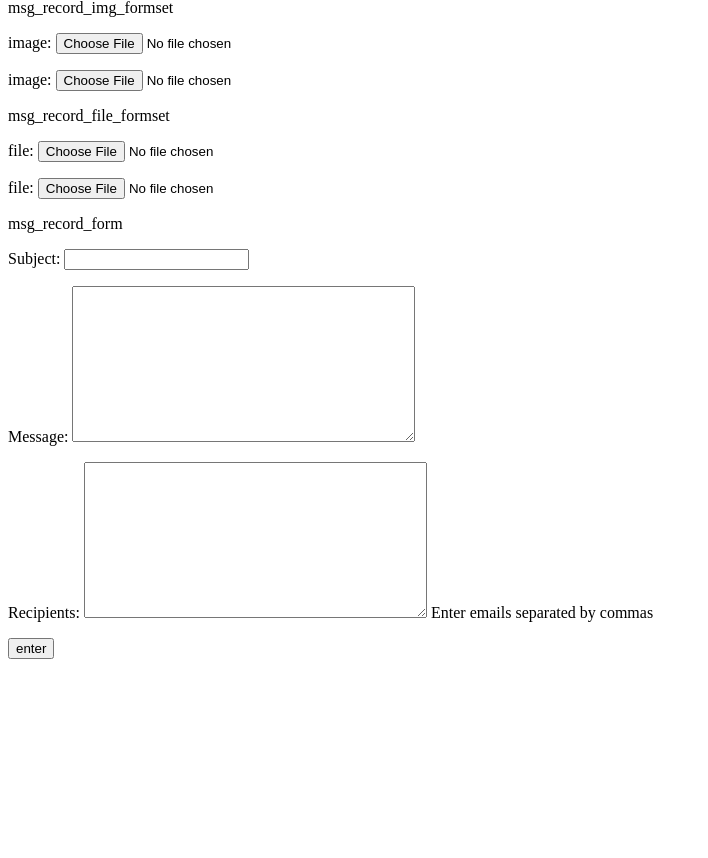
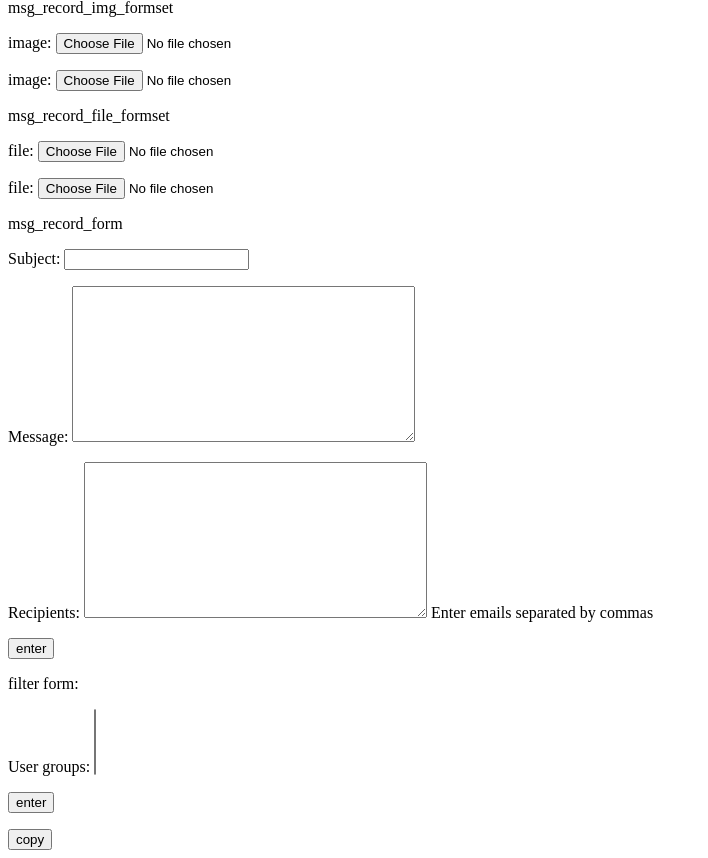
Before and after one commit to Ali-Sirjani/django-email-sender, a Django app: page /message-panel/ in a window 1280 px wide. Shown: the part 201-1059 px from the top of the page, without its empty margins (0-708 px from the left). Before the commit the page ends 860 px from the top, so only its background shows below. Run offline with Django 5.2, Linux system fonts and the light colour scheme; a user stored in the database is signed in; tables that the repository leaves empty hold one stand-in row (values such as "Sample post").

Commit message:
feat: add recipient filtering form and message detail link integration
- Updated `_msg_sent_list.html` to link each message to its detail view using `get_absolute_url`.
- Modified `renderMessages` JavaScript function to include message detail links dynamically.
- Added recipient filtering form in `msg_panel_template.html` with filter submission handled by JavaScript.
- Implemented JavaScript functionality to fetch and display filtered recipients, and added a copy-to-clipboard feature for filtered recipient results.

```diff
--- a/email_sender/templates/email_sender/_msg_sent_list.html
+++ b/email_sender/templates/email_sender/_msg_sent_list.html
@@ -1,3 +1,5 @@
 {% for message in messages %}
-    <p><a href="#">{{ message.pk }}: {{ message.subject }} {{ message.datetime_created|date:"Y/m/d \a\t H:i" }}</a></p>
+    <p>
+        <a href="{{ message.get_absolute_url }}">{{ message.pk }}: {{ message.subject }} {{ message.datetime_created|date:"Y/m/d \a\t H:i" }}</a>
+    </p>
 {% endfor %}
--- a/email_sender/templates/email_sender/msg_panel_template.html
+++ b/email_sender/templates/email_sender/msg_panel_template.html
@@ -38,6 +38,16 @@
         <input type="submit" value="enter">
     </form>
 
+    <form action="{% url 'email_sender:filter_recipients' %}" method="get" id="id_recipient_form">
+        <p>filter form: </p>
+        {{ filter_recipient_form.as_p }}
+        <button type="button" id="id_recipient_form_btn">enter</button>
+    </form>
+    <div>
+        <p id="id_recipient_result"></p>
+        <button id="id_copy_recipient_result">copy</button>
+    </div>
+
 {% endblock content %}
 
 {% block extra_script %}
--- a/static/js/msg_panel_script.js
+++ b/static/js/msg_panel_script.js
@@ -1,6 +1,5 @@
 document.addEventListener('DOMContentLoaded', () => {
     // Function to dynamically render messages
-
     function renderMessages(messages) {
         const msgList = document.getElementById('id_block_msg');
         msgList.innerHTML = ''; // Clear the current message list
@@ -8,10 +7,9 @@
         messages.forEach(msg => {
             const msgItem = document.createElement('div');
             msgItem.classList.add('msg-item');
-            // let datetime_created = new Date(msg.datetime_created)
-            // console.log(datetime_created.getFullYear() + "-" + (datetime_created.getMonth()+1) + "-" + datetime_created.getDate() + " " + datetime_created.getHours() + ":" + datetime_created.getMinutes() + ":" + datetime_created.getSeconds());
+
             msgItem.innerHTML = `
-                <p><a href="#">${msg.id}: ${msg.subject} ${msg.datetime_created}</a></p>
+                <p><a href="${msg.url}">${msg.id}: ${msg.subject} ${msg.datetime_created}</a></p>
             `;
             msgList.appendChild(msgItem);
         });
@@ -119,3 +117,36 @@
         sendRequestMsgList(currentUrl);
     });
 });
+
+document.addEventListener('DOMContentLoaded', () => {
+    const filterRecipientBtn = document.getElementById('id_recipient_form_btn')
+    filterRecipientBtn.addEventListener('click', async (e) => {
+        e.preventDefault()
+
+        const filterForm = document.getElementById('id_recipient_form')
+        const formData = new FormData(filterForm)
+        const params = new URLSearchParams(formData)
+
+        const filterUrl = `${filterForm.action}?${params.toString()}`
+        const response = await fetch(filterUrl)
+        if (!response.ok) {
+            throw new Error(`Response status: ${response.status}`)
+        }
+
+        const response_json = await response.json();
+        const pResult = document.getElementById('id_recipient_result')
+        if (!pResult.parentElement.classList.contains('show')) pResult.parentElement.classList.add('show')
+        pResult.innerHTML = ''
+        const users = JSON.parse(response_json.recipients);
+        users.forEach(recipient => {
+            pResult.innerHTML += `${recipient.username}:${recipient.email}, `
+        });
+    });
+
+    const copyFilterResultBtn = document.getElementById('id_copy_recipient_result')
+    copyFilterResultBtn.addEventListener('click', (e) => {
+        const pResult = document.getElementById('id_recipient_result')
+        navigator.clipboard.writeText(pResult.innerText)
+    });
+
+});
```
